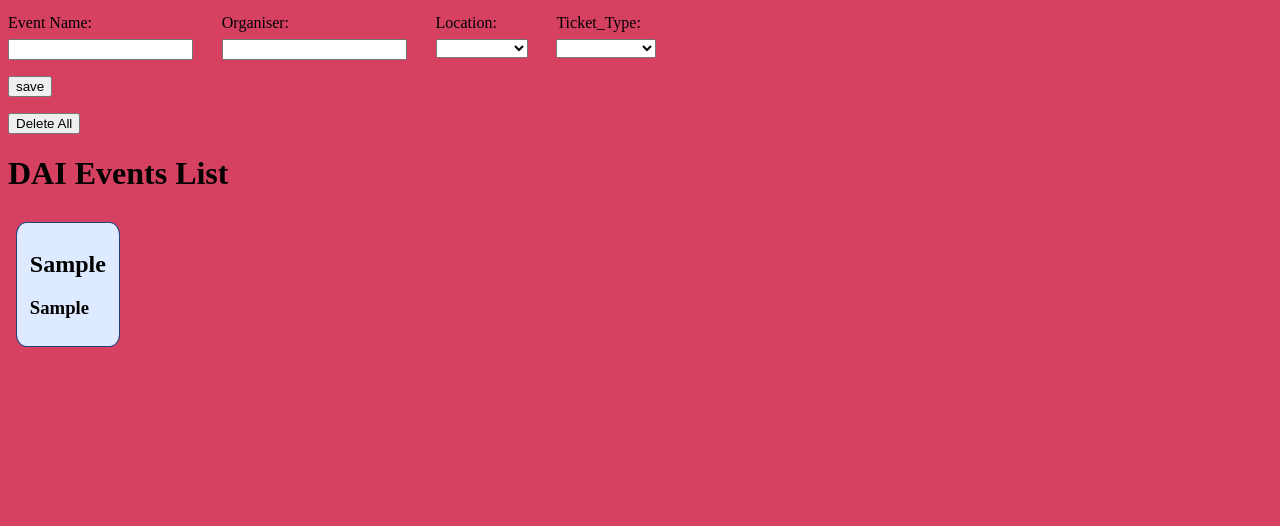
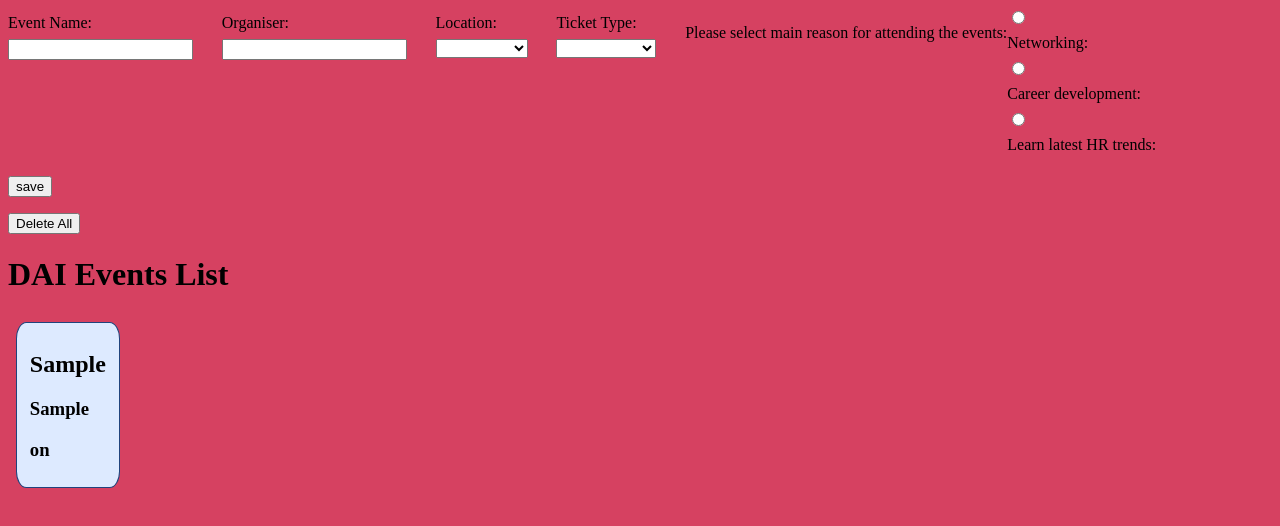
Before and after one commit to danabest2/week6_weekendHW_DAI_Events, a plain HTML site: page index.html in a window 1280 px wide. Both pictures are taken after typing "Sample", "Sample" into the empty fields and a click on the input "save". Drawn offline with Linux system fonts and the light colour scheme.

Commit message:
added radio button

```diff
--- a/index.html
+++ b/index.html
@@ -31,7 +31,7 @@
       <!-- </div> -->
 
       <div class="form-item">
-        <label for="ticket" class="primary">Ticket_Type</label>
+        <label for="ticket" class="primary">Ticket Type</label>
         <select id="ticket">
           <option value="" disabled selected></option>
           <option value="Early Bird">Early Bird</option>
@@ -40,6 +40,20 @@
           <option value="Normal">Normal</option>
         </select>
       </div>
+
+      <p>Please select main reason for attending the events:</p>
+
+      <div class="form-item">
+        <input type="radio" id="reason1" required/>
+        <label for="reason1" class="primary">Networking</label>
+
+        <input type="radio" id="reason2" required/>
+        <label for="reason2" class="primary">Career development</label>
+
+        <input type="radio" id="reason3"required/>
+        <label for="reason3" class="primary">Learn latest HR trends</label>
+      </div>
+
     </div>
     <input type="submit" value="save"/>
     </form>
@@ -48,5 +62,33 @@
 
     <h1>DAI Events List</h1>
     <div id="events-list"></div>
+<!--
+    <form id="feedback-form">
+    <div id = id="form-wrapper2">
+
+      <p>Please select main reason for attending the events:</p>
+      <div>
+        <input type="radio" id="reason1"
+         name="reason" value="networking" required/>
+        <label for="reason1">Networking</label>
+
+        <input type="radio" id="reason2"
+         name="reason" value="career development" required/>
+        <label for="reason2">Career development</label>
+
+        <input type="radio" id="reason3"
+         name="reason" value="learn latest HR trends" required/>
+        <label for="reason3">Learn latest HR trends</label>
+      </div>
+      <div>
+        <button type="submit">Submit</button>
+      </div>
+      </div>
+    </form>
+
+    <h2>Attendance reasons</h1>
+    <div id="feedback-list"></div> -->
+
+
   </body>
 </html>
--- a/js/app.js
+++ b/js/app.js
@@ -1,6 +1,9 @@
 document.addEventListener('DOMContentLoaded', () => {
   const newItemform = document.querySelector('#new-item-form');
   newItemform.addEventListener('submit', handleNewItemFormSubmit);
+
+  // const newFeedback = document.querySelector('#feedback-form');
+  // newFeedback.addEventListener('sumbit', handleNewFeedback);
 
   const deleteAllButton = document.querySelector('#delete-all');
   deleteAllButton.addEventListener('click', handleDeleteAllClick);
@@ -35,6 +38,21 @@ const createDaieventsListItem = function (form) {
   const ticket = document.createElement('p');
   ticket.textContent = form.ticket.value;
   daieventsListItem.appendChild(ticket);
+
+
+  const reason1 = document.createElement('h3');
+  reason1.textContent = form.reason1.value;
+  daieventsListItem.appendChild(reason1);
+
+
+  const reason2 = document.createElement('h3');
+  reason1.textContent = form.reason2.value;
+  daieventsListItem.appendChild(reason2);
+
+
+  const reason3 = document.createElement('h3');
+  reason1.textContent = form.reason3.value;
+  daieventsListItem.appendChild(reason3);
   return daieventsListItem;
 };
 
@@ -42,6 +60,37 @@ const handleDeleteAllClick = function (event) {
   const daieventsList = document.querySelector('#events-list');
   daieventsList.innerHTML = '';
 };
+
+
+// const handleNewFeedback = function (event) {
+//   event.preventDefault();
+//
+//   const feedbackListItem = createFeedbackListItem(event.target);
+//   const feedbackList = document.querySelector('#feedback-list');
+//   feedList.appendChild(feedbackListItem);
+//
+//   event.target.reset();
+//
+// };
+//
+// const createFeedbackListItem = function (form) {
+//   const feedbackListItem = document.createElement('li');
+//   feedbackListItem.classList.add('feedback-list-item');
+//
+//   const reason1 = document.createElement('p');
+//   reason1.textContent = form.reason1.value;
+//   feedbackListItem.appendChild(reason1);
+//
+//   const reason2 = document.createElement('p');
+//   reason2.textContent = form.reason2.value;
+//   feedbackListItem.appendChild(reason2);
+//
+//   const reason3 = document.createElement('p');
+//   reason3.textContent = form.reason3.value;
+//   feedbackListItem.appendChild(reason3);
+//
+//   return feedbackListItem;
+// };
 
 /* this was initial code  detupdocument.addEventListener('DOMContentLoaded', () => {
   console.log('JavaScript loaded');
```
